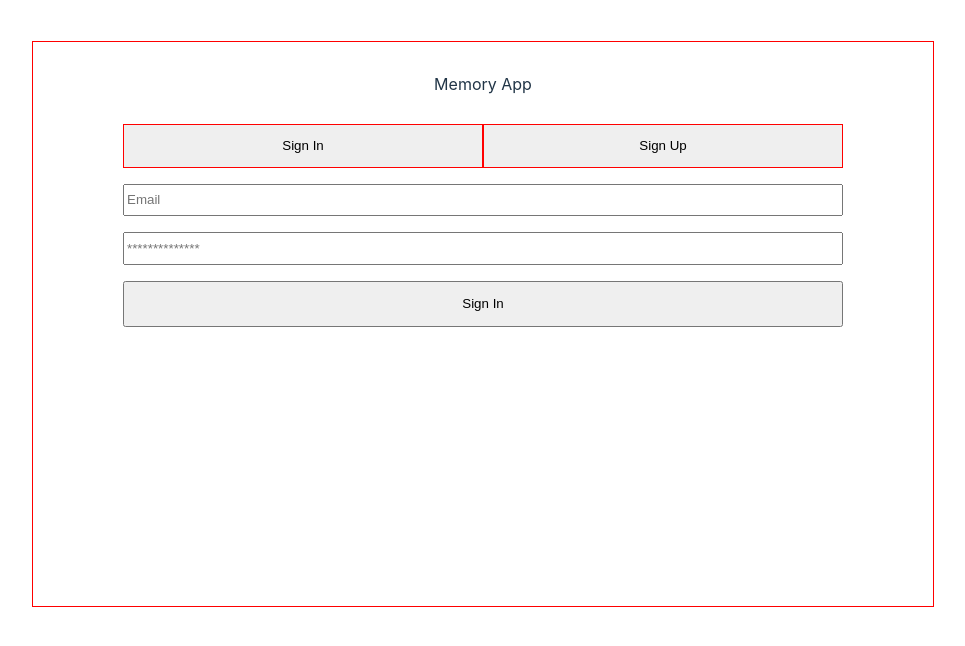
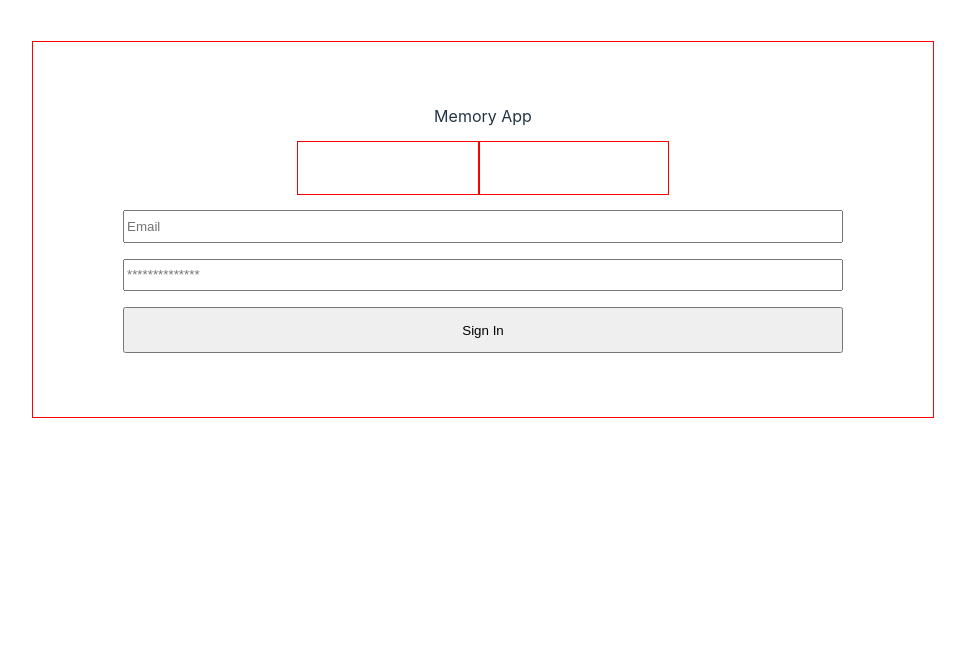
Before and after one commit to Halabitimoty/MEMORIES-APP, a React (Vite) app in the folder client/: page / in a window 1280 px wide. Shown: the top 646 px of the page, without its empty margins (157-1122 px from the left). Built offline with nearby package versions, Linux system fonts and the light colour scheme.

Commit message:
Feat: Profile and Fixes

```diff
--- a/client/package.json
+++ b/client/package.json
@@ -16,6 +16,7 @@
     "react": "^18.2.0",
     "react-dom": "^18.2.0",
     "react-redux": "^8.1.3",
+    "react-router-dom": "^6.20.1",
     "redux": "^4.2.1"
   },
   "devDependencies": {
--- a/client/src/App.jsx
+++ b/client/src/App.jsx
@@ -1,11 +1,22 @@
+import { BrowserRouter, Routes, Route } from "react-router-dom";
 import Home from "./components/Home/Home";
 import "./App.css";
-import { useSelector } from "react-redux";
-import SignOut from "./components/Home/SignOut/SignOut";
+import SignIn from "./components/Home/SignIn/SignIn";
+import SignUp from "./components/Home/SignUp/SignUp";
 
 function App() {
-  const { isAuthenticated } = useSelector((state) => state.auth);
-  return <div className="App">{isAuthenticated ? <SignOut /> : <Home />}</div>;
+  return (
+    <div className="App">
+      <BrowserRouter>
+        <Routes>
+          <Route element={<Home />}>
+            <Route path="/" element={<SignIn />} />
+            <Route path="/signup" element={<SignUp />} />
+          </Route>
+        </Routes>
+      </BrowserRouter>
+    </div>
+  );
 }
 
 export default App;
--- a/client/src/api/api.js
+++ b/client/src/api/api.js
@@ -7,7 +7,7 @@ export const sigIn = async (data) => {
     const respose = await axios.post(`${baseurl}/v1/auth/login`, data);
     return respose.data;
   } catch (error) {
-    console.log("signed-in");
+    console.log("signed-in-error");
   }
 };
 
@@ -15,11 +15,20 @@ export const sigUp = async (data) => {
   await axios.post(`${baseurl}/v1/auth/register`, data);
 };
 
-export const sigOut = async () => {
+export const getProfile = async (header) => {
   try {
-    const respose = await axios.post(`${baseurl}/v1/auth/logout`);
+    await axios.get(`${baseurl}/v1/auth/profile`, {
+      headers: header,
+    });
+  } catch (error) {
+    console.log("getprofile-error");
+  }
+};
+export const sigOut = async (data) => {
+  try {
+    const respose = await axios.post(`${baseurl}/v1/auth/logout`, data);
     return respose.data;
   } catch (error) {
-    console.log("signed-out");
+    console.log("signed-out-error");
   }
 };
--- a/client/src/components/Home/Home.css
+++ b/client/src/components/Home/Home.css
@@ -2,16 +2,25 @@
     width: 100%;
     border: 1px solid red;
     text-align: center;
-    padding: 2em 0;
-    height: 500px;
+    padding: 3em 0;
 }
 
-.Sign-In-Button,
-.Sign-Up-Button {
-    width: 40%;
+.Home-Title {
     padding: 1em 0;
+}
+
+.Home-Toggle {
+    padding: 1em 0;
+}
+
+.Home-Toggle>a {
+    text-decoration: none;
+    color: white;
+    padding: 1em 2em;
     border: 1px solid red;
 }
+
+
 
 
 
@@ -27,8 +36,8 @@
         width: 75%;
         margin: auto;
     }
+
+    .Home-Toggle>a {
+        padding: 1em 4em;
+    }
 }
-
-.Home-Title {
-    height: 50px;
-}
--- a/client/src/components/Home/Home.jsx
+++ b/client/src/components/Home/Home.jsx
@@ -1,24 +1,20 @@
-import { useState } from "react";
 import "./Home.css";
-import SignIn from "./SignIn/SignIn";
-import SignUp from "./SignUp/SignUp";
+import { Outlet, Link } from "react-router-dom";
 
 function Home() {
-  const [toggleForm, setToggleForm] = useState(true);
-
   return (
     <div className="Home">
       <div className="Home-Title">Memory App</div>
       <div className="Home-Toggle">
-        <button className="Sign-In-Button" onClick={() => setToggleForm(true)}>
+        <Link to="/" className="Sign-In-Button">
           Sign In
-        </button>
-        <button className="Sign-Up-Button" onClick={() => setToggleForm(false)}>
+        </Link>
+        <Link to="/signup" className="Sign-Up-Button">
           Sign Up
-        </button>
+        </Link>
       </div>
       <section className="Sign-Form">
-        {toggleForm ? <SignIn /> : <SignUp />}
+        <Outlet />
       </section>
     </div>
   );
--- a/client/src/components/Home/SignIn/SignIn.jsx
+++ b/client/src/components/Home/SignIn/SignIn.jsx
@@ -7,6 +7,7 @@ function SignIn() {
   const dispatch = useDispatch();
   const { loading } = useSelector((state) => state.auth);
   const [signInData, setSignInData] = useState({ email: "", password: "" });
+
   const handlelogin = (e) => {
     e.preventDefault();
     dispatch(SignInAction(signInData));
--- a/client/src/components/Home/SignOut/SignOut.jsx
+++ b/client/src/components/Home/SignOut/SignOut.jsx
@@ -2,9 +2,11 @@ import { useDispatch } from "react-redux";
 import { SignOutAction } from "../../../actions/authAction";
 
 function SignOut() {
+  const getsessionID = sessionStorage.getItem("user");
+  const sessionID = JSON.parse(getsessionID);
   const dispatch = useDispatch();
   const handleSignout = () => {
-    dispatch(SignOutAction());
+    dispatch(SignOutAction(sessionID.session_id));
   };
   return (
     <div className="SignOut">
```
Also changed, not shown: client/src/components/Profile/Profile.jsx (added, +7 -0 lines), client/src/components/Profile/Profile.css (added), 1 other file (tests, documents, lock files or other folders).
